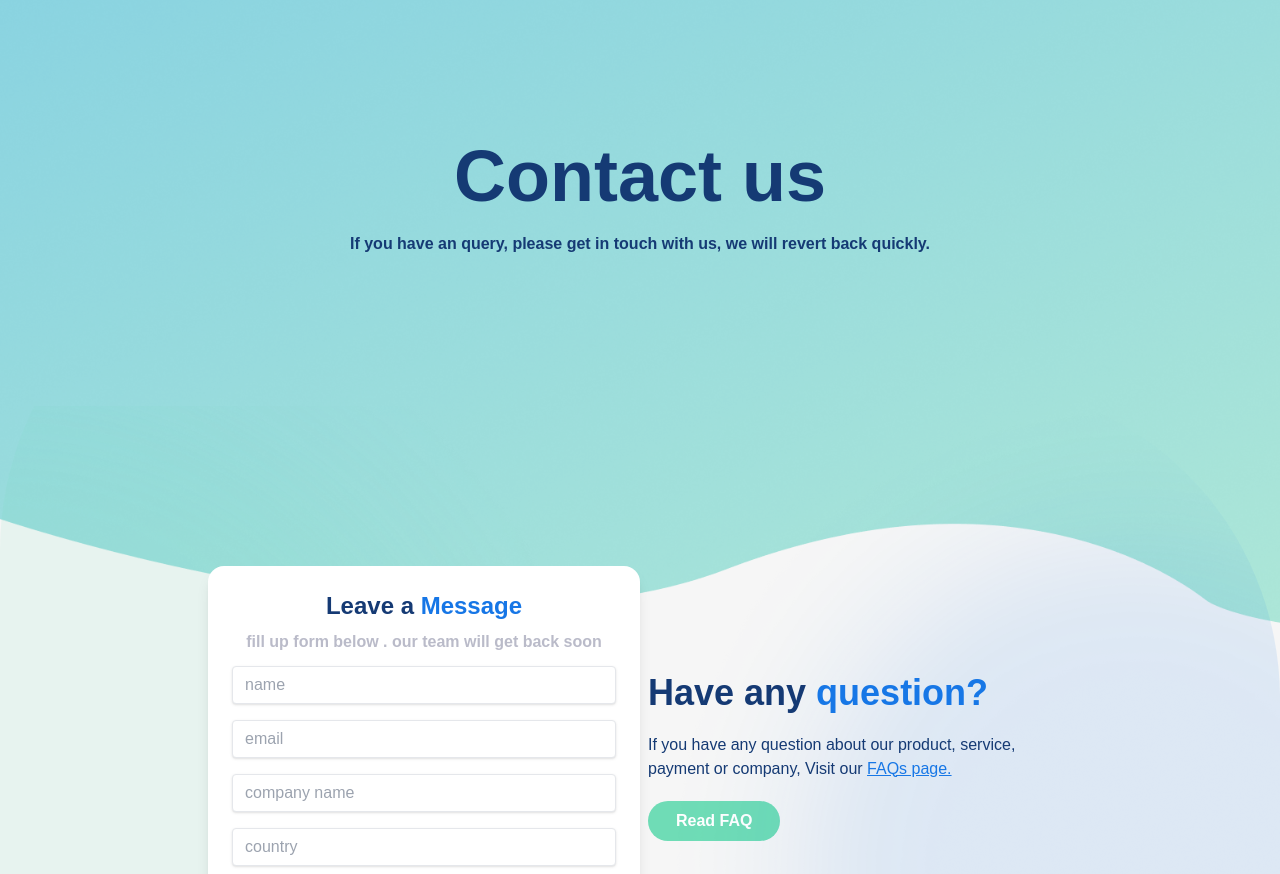
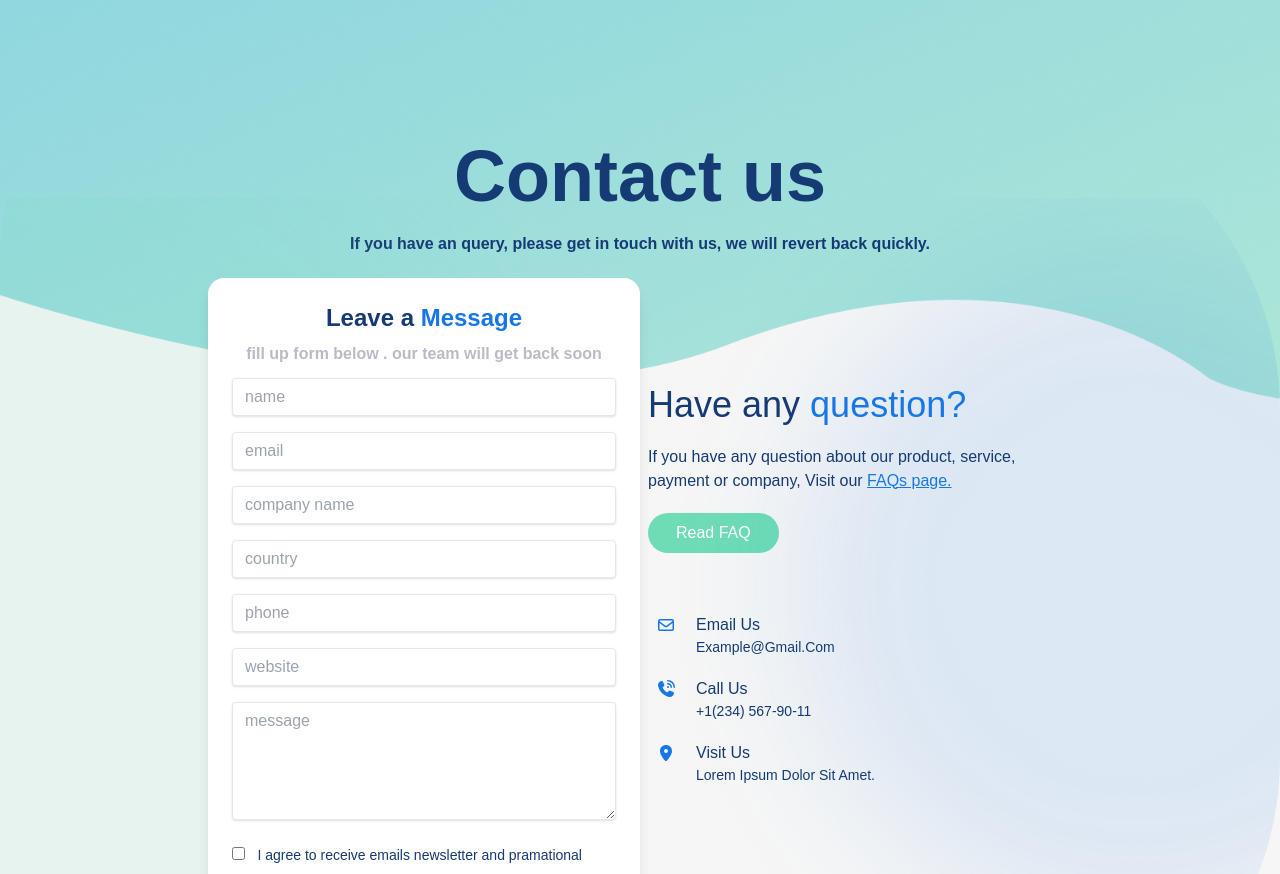
Before and after one commit to moyoussef11/BuraqSite, a website: page src/contactus.html in a window 1280 px wide. Shown: the part 70-944 px from the top of the page. Drawn offline with nearby package versions, Linux system fonts and the light colour scheme.

Commit message:
contacts

```diff
--- a/src/contactus.html
+++ b/src/contactus.html
@@ -34,7 +34,7 @@
     <div class="relative">
       <div
         style="background-image: url('./assets/Path\ 187.png')"
-        class="bg-no-repeat h-[700px] absolute left-0 right-0 top-0 bottom-0 -z-10 bg-cover"
+        class="bg-no-repeat h-[700px] absolute left-0 right-0 bottom-0 -z-10 bg-cover"
       ></div>
       <!-- Start header -->
       <header class="w-full">
@@ -184,7 +184,7 @@
     </div>
     <!-- End first header and hero  -->
     <!-- Start Section Two -->
-    <section class="secTwo relative py-20">
+    <section class="secTwo relative pb-20 lg:-mt-52">
       <div class="px-5 py-0 lg:px-[200px] flex flex-col">
         <div class="mainColor flex items-center space-x-2 flex-col md:flex-row">
           <div class="absolute left-0">
@@ -292,7 +292,7 @@
           <div class="w-full md:w-1/2 my-9">
             <div class="">
               <div
-                class="mainColor font-bold z-20 flex flex-col space-y-5 mb-10"
+                class="mainColor z-20 flex flex-col space-y-5 mb-10"
               >
                 <h4 class="text-4xl z-20">
                   Have any <span class="text-[#1777E6]">question?</span>
@@ -312,7 +312,7 @@
                 <ul>
                   <li>
                     <div
-                      class="mainColor font-bold flex items-center space-x-3 space-y-5 capitalize"
+                      class="mainColor flex items-center space-x-3 space-y-5 capitalize"
                     >
                       <i class="fa-regular fa-envelope text-[#1777E6] mx-2"></i>
                       <div>
@@ -323,7 +323,7 @@
                   </li>
                   <li>
                     <div
-                      class="mainColor font-bold flex items-center space-x-3 space-y-5 capitalize"
+                      class="mainColor flex items-center space-x-3 space-y-5 capitalize"
                     >
                       <i
                         class="fa-solid fa-phone-volume text-[#1777E6] mx-2"
@@ -336,7 +336,7 @@
                   </li>
                   <li>
                     <div
-                      class="mainColor font-bold flex items-center space-x-3 space-y-5 capitalize"
+                      class="mainColor flex items-center space-x-3 space-y-5 capitalize"
                     >
                       <i
                         class="fa-solid fa-location-dot text-[#1777E6] mx-2"
```
Also changed, not shown: src/output.css.
